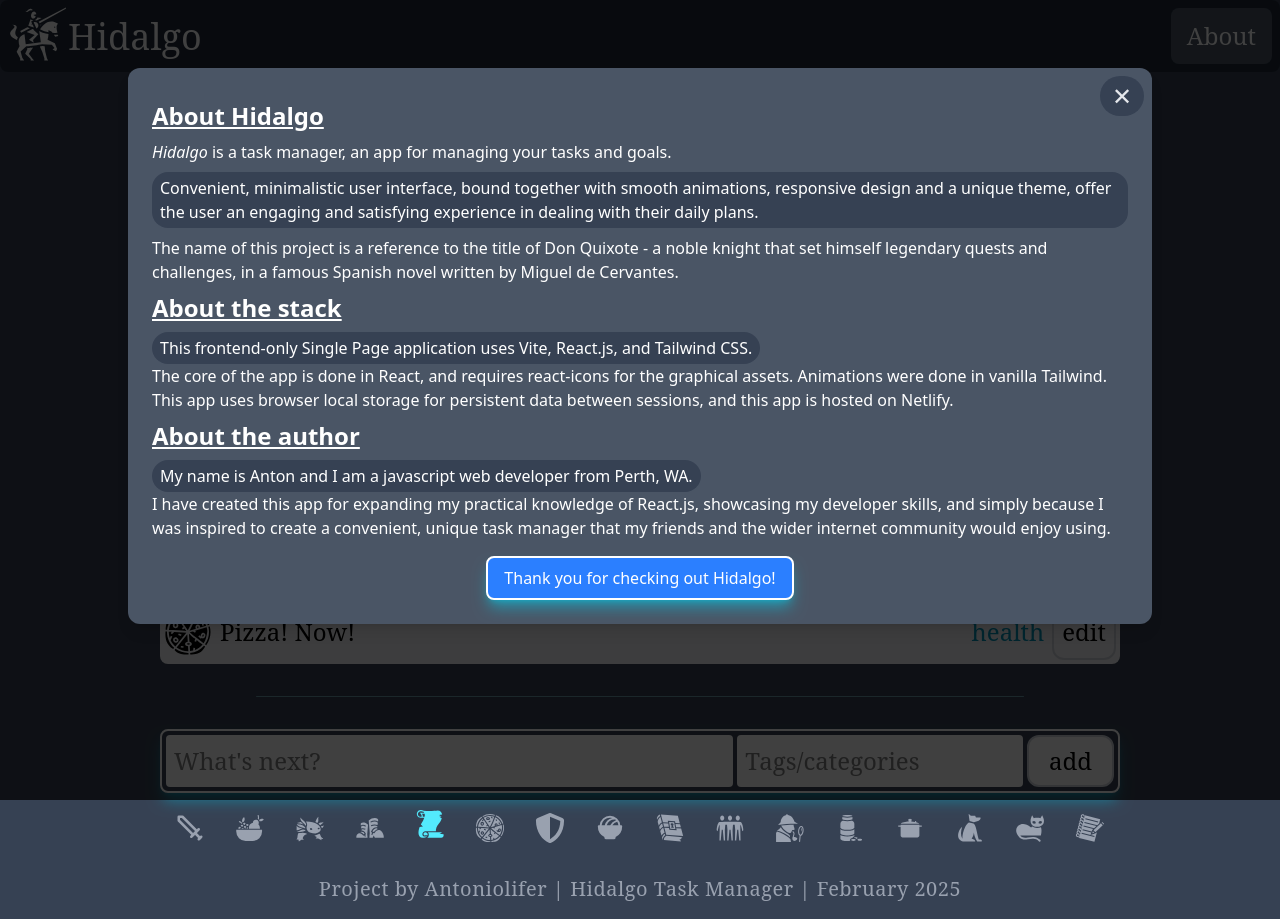
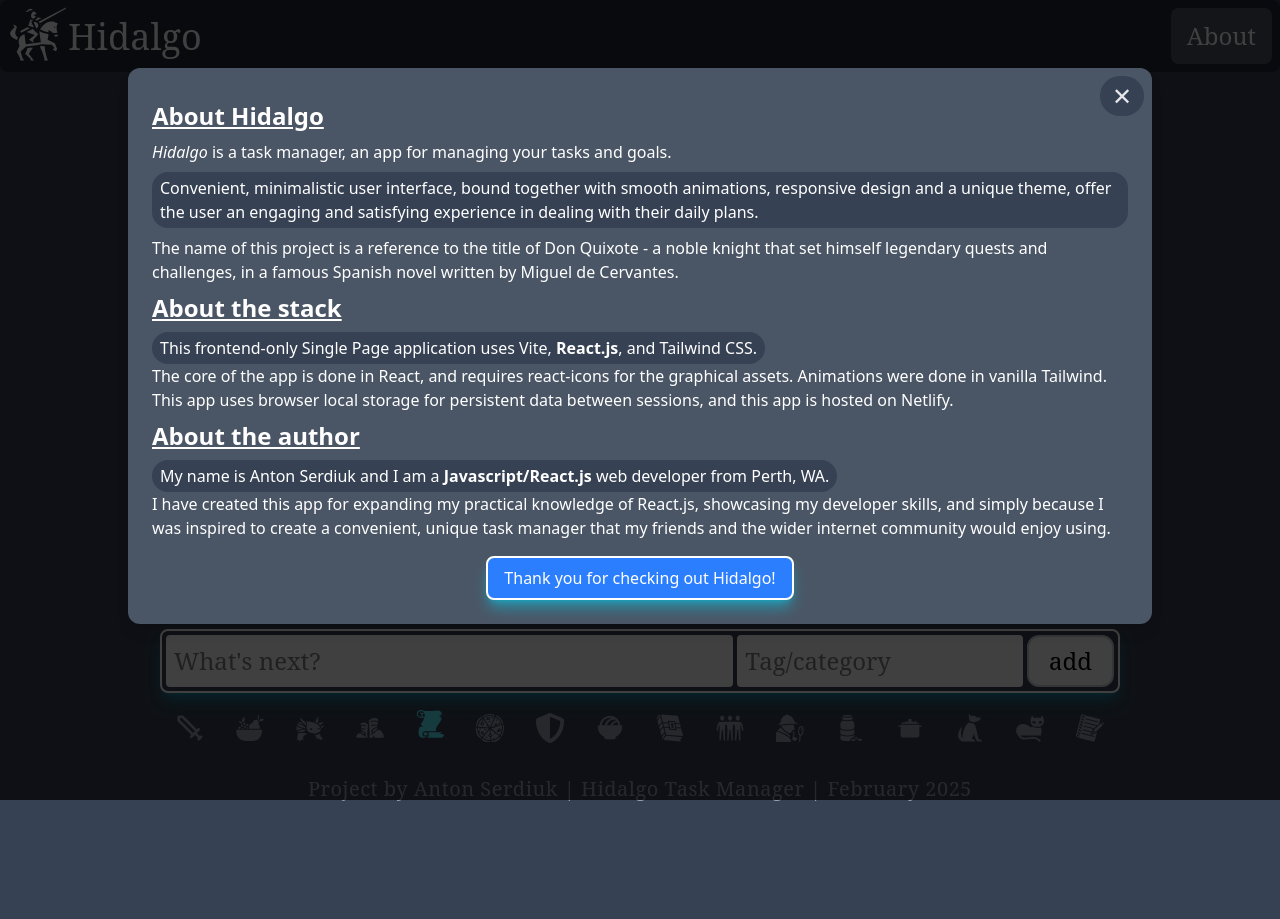
Before and after one commit to Antoniolifer/hidalgo, a React (Vite) app: page / in a window 1280 px wide. Both pictures are taken after a click on the button "About". After the commit the page ends 819 px from the top, so only its background shows below. Built offline with nearby package versions, Linux system fonts and the light colour scheme; a web font is replaced by a local one.

Commit message:
id issue fixed and final text corrections

```diff
--- a/package.json
+++ b/package.json
@@ -14,7 +14,8 @@
     "react": "^19.0.0",
     "react-dom": "^19.0.0",
     "react-icons": "^5.4.0",
-    "tailwindcss": "^4.0.6"
+    "tailwindcss": "^4.0.6",
+    "uuid": "^11.1.0"
   },
   "devDependencies": {
     "@eslint/js": "^9.19.0",
--- a/src/components/AboutModal.jsx
+++ b/src/components/AboutModal.jsx
@@ -22,14 +22,14 @@
                 </p>
                 <h2 className="text-2xl underline font-bold my-2">About the stack</h2>
                 <p className="text-md">
-                <span className="bg-gray-700  px-2 py-1 rounded-2xl inline-block">This frontend-only Single Page application uses Vite, React.js, and Tailwind CSS.</span><br/>
+                <span className="bg-gray-700  px-2 py-1 rounded-2xl inline-block">This frontend-only Single Page application uses Vite, <strong>React.js</strong>, and Tailwind CSS.</span><br/>
 
                     The core of the app is done in React, and requires react-icons for the graphical assets. Animations were done in vanilla Tailwind.<br/>
                     This app uses browser local storage for persistent data between sessions, and this app is hosted on Netlify.<br/>
                 </p>
                 <h2 className="text-2xl underline font-bold my-2">About the author</h2>
                 <p className="text-md">
-                <span className="bg-gray-700  px-2 py-1  rounded-2xl inline-block">My name is Anton and I am a javascript web developer from Perth, WA.</span><br/>
+                <span className="bg-gray-700  px-2 py-1  rounded-2xl inline-block">My name is Anton Serdiuk and I am a <strong>Javascript/React.js</strong> web developer from Perth, WA.</span><br/>
                     I have created this app for expanding my practical knowledge of React.js,
                     showcasing my developer skills, and simply because
                     I was inspired to create a convenient, unique task manager that my friends and the wider internet community would enjoy using.
@@ -38,6 +38,7 @@
                 <button
                     className="mt-4 px-4 py-2
                             bg-blue-500 text-white
+                            hover:bg-blue-600
                             rounded-lg
                             block mx-auto
                             border-2 border-white
--- a/src/components/Divider.jsx
+++ b/src/components/Divider.jsx
@@ -1,7 +1,7 @@
 
 function Divider() {
   return (
-    <div className="h-0.25 bg-cyan-200/50 w-4/5 mx-auto my-8 rounded-2xl"></div>
+    <div className="h-0.25 bg-cyan-200/50 w-4/5 mx-auto mt-2 mb-5 rounded-2xl"></div>
   )
 }
 
--- a/src/components/Footer.jsx
+++ b/src/components/Footer.jsx
@@ -8,7 +8,7 @@
 
     ">
         <p className="inline tracking-wide">
-            Project by Antoniolifer | Hidalgo Task Manager | February 2025
+            Project by Anton Serdiuk | Hidalgo Task Manager | February 2025
         </p>
 
     </div>
--- a/src/components/Navbar.jsx
+++ b/src/components/Navbar.jsx
@@ -17,7 +17,8 @@
         </a>
         <button
                 className="px-4 py-2 m-1 bg-gray-600
-                           text-white rounded-lg font-makh text-2xl"
+                           text-white rounded-lg font-makh text-2xl
+                           hover:bg-gray-500 cursor-pointer"
                 onClick={() => setModalOpen(true)}
             >
                 About
--- a/src/components/Todo.jsx
+++ b/src/components/Todo.jsx
@@ -47,7 +47,7 @@
 
     const hoverEffects = 'hover:-translate-1 hover:shadow-lg hover:shadow-cyan-500/50 hover:border-cyan-500 hover:border-2 [&:hover>span>svg]:text-cyan-500'
     return(
-        <div className={`bg-gray-100 rounded-lg p-1 my-3 h-20 sm:h-16 font-makh
+        <div className={`bg-gray-100 rounded-lg p-1 my-2 h-20 sm:h-16 font-makh
             select-none
             flex justify-between
             transition-all duration-300 ease-in-out
--- a/src/components/TodoForm.jsx
+++ b/src/components/TodoForm.jsx
@@ -34,7 +34,7 @@
                     className='bg-white w-8/10 rounded-sm mb-1 md:mb-0 text-xl md:text-2xl p-2 font-makh grow'/>
                 <input
                     type="text"
-                    placeholder="Tags/categories"
+                    placeholder="Tag/category"
                     value={tags}
                     onChange={(e) => setTags(e.target.value)}
                     className='bg-white w-4/10 rounded-sm text-xl md:text-2xl md:ml-1 p-2 font-makh grow focus:shadow-cyan-500'/>
--- a/src/components/TodoList.jsx
+++ b/src/components/TodoList.jsx
@@ -10,6 +10,8 @@
 
 import useLocalStorage from '../hooks/useLocalStorage';
 
+import {v4 as uuidv4} from 'uuid';
+
 function TodoList() {
 
     const sampleTodos = [
@@ -17,8 +19,8 @@
             {id: 2, content: 'Study for the midterm test', icon: "FaShieldAlt", tags: 'uni',done: false},
             {id: 3, content: 'Go for a walk', icon: "GiBoots", tags: 'health', done: false},
             {id: 4, content: 'Eat a fruit', icon: "GiFruitBowl", tags: '',done: false},
-            {id: 5, content: 'Do online midterm', icon: "LuSword", tags: 'uni',done: false},
-            {id: 6, content: 'Feed Vitiaz again', icon: "GiAxolotl",tags: 'home', done: false},
+            {id: 5, content: 'Do the midterm test', icon: "LuSword", tags: 'uni',done: false},
+            // {id: 6, content: 'Feed Vitiaz, again', icon: "GiAxolotl",tags: 'home', done: false},
             {id: 7, content: 'Pizza! Now!', icon: "GiFullPizza" ,tags: 'health', done: false},
           ]
     const [todos, setTodos] = useLocalStorage('todos', sampleTodos);
@@ -33,7 +35,7 @@
   }
   const addTodo = ((newTodoData) => {
     const todo = {
-        id: todos.length+1,
+        id: uuidv4(),
         content: newTodoData.content,
         tags: newTodoData.tags,
         icon: newTodoData.icon,
@@ -109,7 +111,7 @@
          {filterTodos((isSorting ? sortTodos(todos) : todos), search).map(todo => {
             return <Todo key={todo.id} todo={todo} toggleDone ={toggleDone} updateTodo={updateTodo} deleteTodo={deleteTodo}/>
          })}
-
+        <p className='text-center font-makh text-gray-400 text-lg'>double-click a todo to mark it as complete.</p>
         <Divider />
 
         <TodoForm submitAction = {addTodo}/>
```
Also changed, not shown: 1 other file (tests, documents, lock files or other folders).
